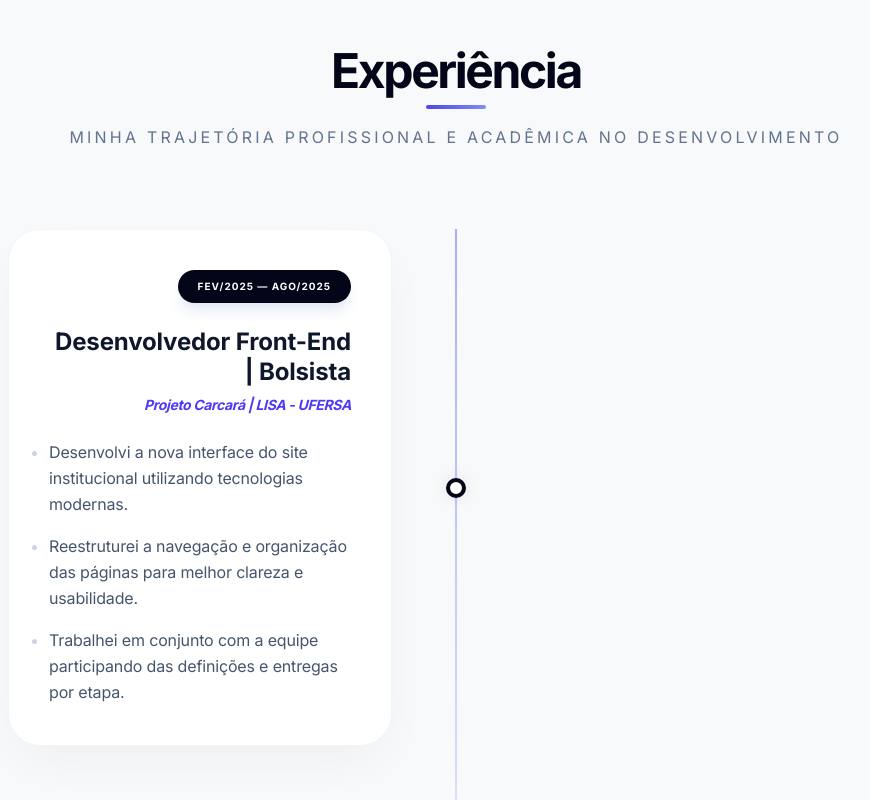
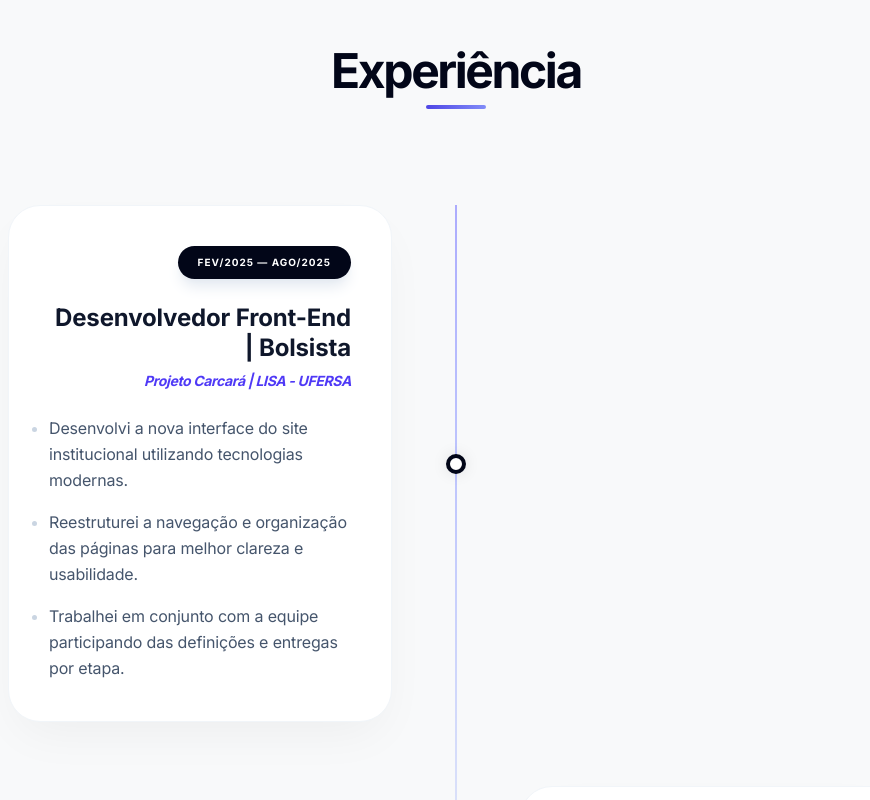
Before and after one commit to angelosilvanno/MeuPortfolio, a React (Vite) app: page / in a window 1280 px wide. Shown: the part 1660-2460 px from the top of the page, without its empty margins (184-1054 px from the left). Built offline with nearby package versions, Linux system fonts and the light colour scheme.

Commit message:
fix: remove subtítulo e ajusta espaçamento na seção Experience para visual clean

```diff
--- a/src/components/Experience.tsx
+++ b/src/components/Experience.tsx
@@ -4,8 +4,8 @@ const Experience: React.FC = () => {
     return (
         <section id="experience" className="bg-slate-50/50 border-y border-slate-100">
             <div className="container mx-auto px-6 py-20 md:py-28 scroll-mt-20">
-                <h2 className="text-4xl md:text-5xl font-black text-center mb-4 section-title text-slate-950 tracking-tighter">Experiência</h2>
-                <p className="text-sm md:text-base text-center mb-20 text-slate-500 font-medium uppercase tracking-[0.2em]">Minha trajetória profissional e acadêmica no desenvolvimento</p>
+                <h2 className="text-4xl md:text-5xl font-black text-center mb-24 section-title text-slate-950 tracking-tighter">Experiência</h2>
+
 
                 <div className="max-w-4xl mx-auto relative">
                     {/* Linha da Timeline */}
```
